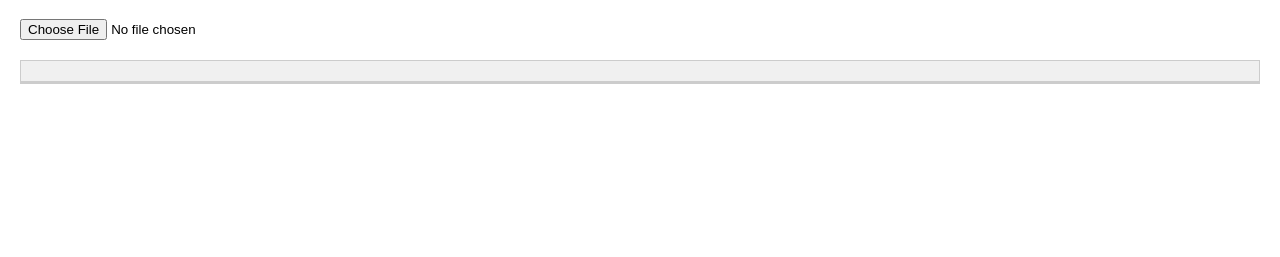
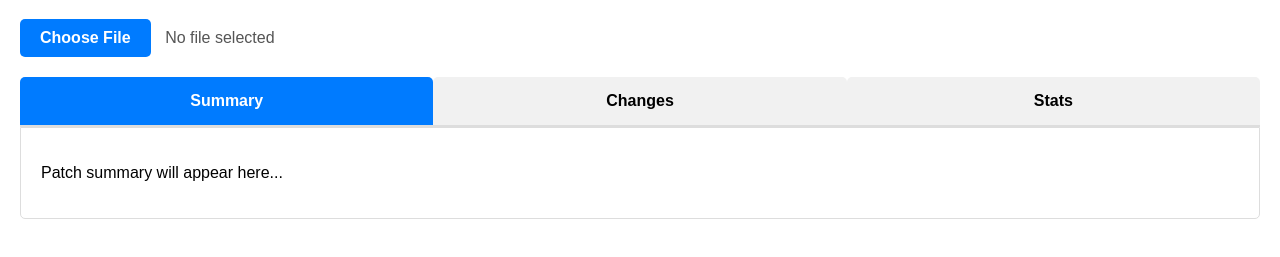
Before and after one commit to emily-dror/patch_viewer, a plain HTML site: page index.html in a window 1280 px wide. Shown: the part 61-318 px from the top of the page. Drawn offline with Linux system fonts and the light colour scheme.

Commit message:
Polishing

```diff
--- a/index.html
+++ b/index.html
@@ -8,8 +8,24 @@
     </head>
     <body>
         <h1>Patch Viewer</h1>
-        <input type="file" id="upload" accept=".patch" />
+
+        <label for="file-upload" class="file-upload-label">Choose File</label>
+        <input type="file" id="file-upload" accept=".patch"/>
+        <span class="file-name">No file selected</span>
+
+        <div class="tabs">
+            <button class="tab-button active" data-tab="summary">Summary</button>
+            <button class="tab-button" data-tab="changes">Changes</button>
+            <button class="tab-button" data-tab="stats">Stats</button>
+        </div>
+
+        <div class="tab-content active" id="summary">
+            <p>Patch summary will appear here...</p>
+        </div>
+
+        <div class="tab-content" id="changes">
             <div id="file-list-container"></div>
+
             <div class="split-container">
                 <div class="code-view" id="left-view">
                     <pre id="old-code"></pre>
@@ -18,6 +34,13 @@
                     <pre id="new-code"></pre>
                 </div>
             </div>
+
+        </div>
+
+        <div class="tab-content" id="stats">
+            <p>Statistics about the patch will appear here...</p>
+        </div>
+
         <script src="script.js"></script>
     </body>
 </html>
--- a/script.js
+++ b/script.js
@@ -1,4 +1,4 @@
-document.getElementById("upload").addEventListener("change", handleFile);
+document.getElementById("file-upload").addEventListener("change", handleFile);
 
 let currentIndex = -1; // Track the currently selected file index
 let files = []; // Store parsed files globally
@@ -131,3 +131,20 @@ document.addEventListener("keydown", (event) => {
         }
     }
 });
+
+document.addEventListener("DOMContentLoaded", () => {
+    const tabs = document.querySelectorAll(".tab-button");
+    const tabContents = document.querySelectorAll(".tab-content");
+
+    tabs.forEach(tab => {
+        tab.addEventListener("click", () => {
+            // Remove active class from all tabs and contents
+            tabs.forEach(t => t.classList.remove("active"));
+            tabContents.forEach(tc => tc.classList.remove("active"));
+
+            // Add active class to clicked tab and corresponding content
+            tab.classList.add("active");
+            document.getElementById(tab.dataset.tab).classList.add("active");
+        });
+    });
+});
--- a/style.css
+++ b/style.css
@@ -7,7 +7,37 @@ h1 {
     text-align: center;
 }
 
+/* Style the file input container */
+input[type="file"] {
+    display: none; /* Hide the default input */
+}
+
+/* Create a custom file upload button */
+.file-upload-label {
+    display: inline-block;
+    background-color: #007bff;
+    color: white;
+    padding: 10px 20px;
+    border-radius: 5px;
+    cursor: pointer;
+    font-size: 1rem;
+    font-weight: bold;
+    transition: background-color 0.3s ease-in-out;
+}
+
+.file-upload-label:hover {
+    background-color: #0056b3;
+}
+
+/* Style the text next to the file button */
+.file-name {
+    font-size: 1rem;
+    color: #555;
+    margin-left: 10px;
+}
+
 .split-container {
+    margin-top: 20px;
     display: flex;
     flex-direction: row;
     border: 1px solid #ccc;
@@ -46,11 +76,10 @@ pre {
 
 #file-list-container {
     margin-top: 20px;
-    padding: 10px;
+    padding: 2px;
     border: 1px solid #ccc;
     background-color: #f0f0f0;
-    max-height: 50px; /* Limit the height to fit 3 items (adjust as needed) */
-    overflow-y: auto; /* Enable vertical scrolling */
+    overflow-y: auto;
 }
 
 .file-item {
@@ -60,7 +89,9 @@ pre {
 }
 
 .file-item:hover {
-    background-color: #e0e0e0;
+  color: blue;
+  text-decoration: underline;
+  background-color: #e0e0e0;
 }
 
 .file-item.active {
@@ -69,5 +100,46 @@ pre {
 }
 
 .hidden {
+    display: grid;
+}
+
+
+.tabs {
+    display: flex;
+    width: 100%;
+    border-bottom: 2px solid #ddd;
+  margin-top: 20px;
+}
+
+/* Make each tab button take equal space */
+.tab-button {
+    flex: 1;  /* Distributes width equally */
+    background: #f1f1f1;
+    border: none;
+    padding: 15px 0;
+    cursor: pointer;
+    font-size: 1rem;
+    font-weight: bold;
+    transition: background 0.3s ease, color 0.3s ease;
+    border-radius: 5px 5px 0 0;
+    text-align: center;
+}
+
+/* Active tab styling */
+.tab-button.active {
+    background: #007bff;
+    color: white;
+}
+
+/* Ensures tab content does not interfere */
+.tab-content {
     display: none;
+    padding: 20px;
+    border: 1px solid #ddd;
+    border-radius: 0 0 5px 5px;
 }
+
+/* Show active content */
+.tab-content.active {
+    display: block;
+}
```
Lines whose indentation alone changed are shown as unchanged.
